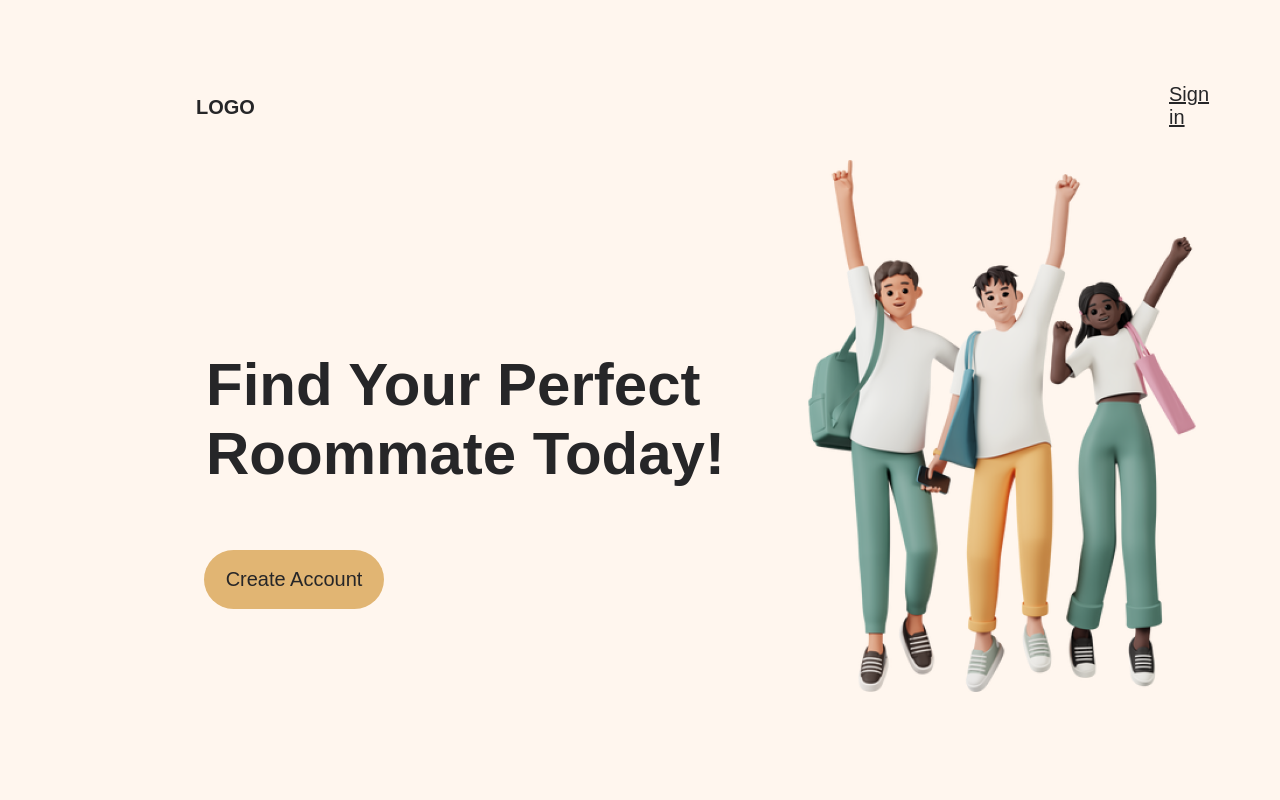
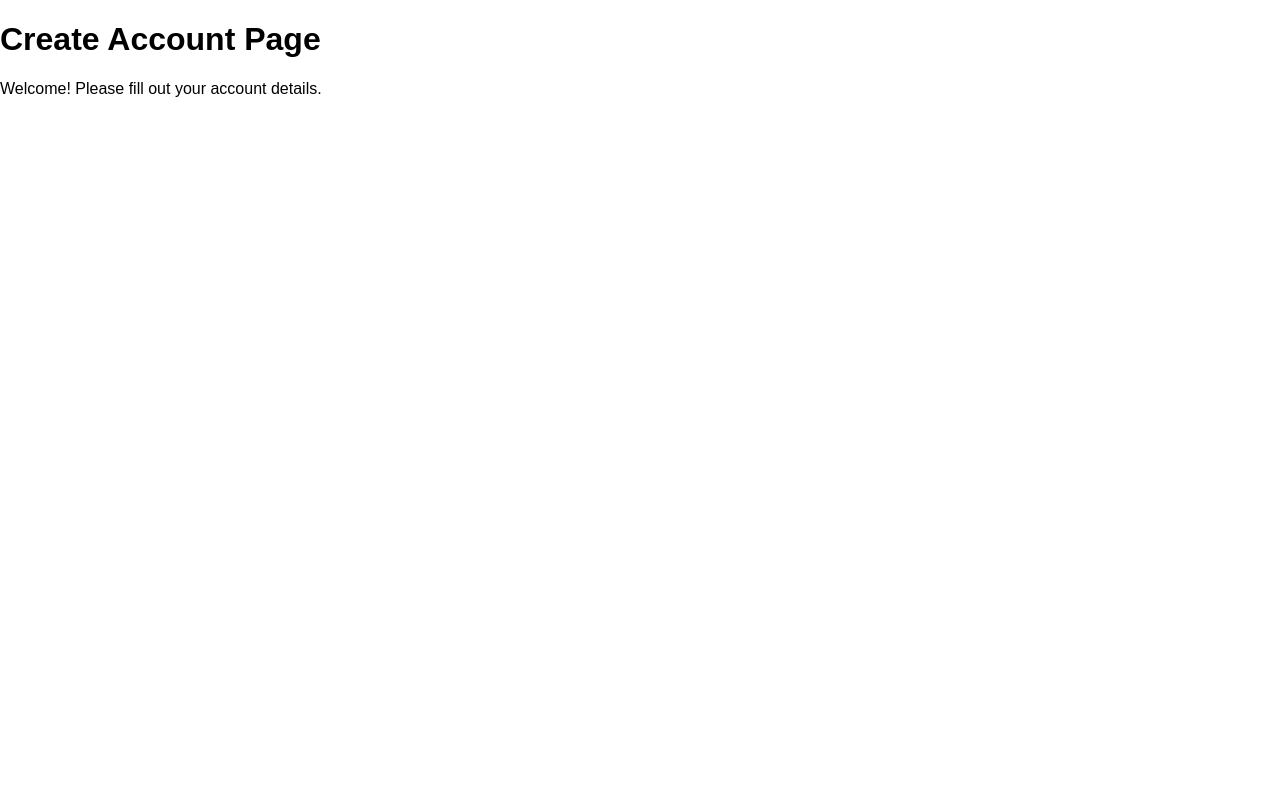
Before and after one commit to mary-gabin-mo/Roommate-Finder, a React (Create React App) app in the folder client/roommate-finder/: page /createAccount in a window 1280 px wide. Shown: the top 800 px of the page. Built offline with nearby package versions, Linux system fonts and the light colour scheme; a web font is replaced by a local one.

Commit message:
make create account and sign in page

```diff
--- a/client/roommate-finder/package.json
+++ b/client/roommate-finder/package.json
@@ -8,6 +8,7 @@
     "@testing-library/user-event": "^13.5.0",
     "react": "^18.3.1",
     "react-dom": "^18.3.1",
+    "react-router-dom": "^6.28.0",
     "react-scripts": "5.0.1",
     "web-vitals": "^2.1.4"
   },
--- a/client/roommate-finder/src/App.js
+++ b/client/roommate-finder/src/App.js
@@ -1,65 +1,18 @@
-import './App.css';
-import people from './images/people.png';
-import chatbot from './images/chatbot.png';
-import pfp from './images/pfp.png';
-import pickinguser from './images/pickinguser.png';
+import { BrowserRouter as Router, Routes, Route } from 'react-router-dom';
+import LandingPage from './landingPage';
+import CreateAccount from './createAccount';
+import SignIn from './signIn';
 
 function App() {
-  return (
-    <main>
-      <div className="landing-page">
-        <div className="div">
-          <header className="nav-bar">
-            <h1 className="logo">LOGO</h1>
-            <nav>
-              <a href="#signin" className="sign-in">Sign in</a>
-            </nav>
-            </header>
-        </div>
-          <section className="hero-section">
-            <div className="hero-content">
-              <h2 className="find-your-perfect">Find Your Perfect <br /> Roommate Today!</h2>
-              <button className="button">Create Account</button>
-            </div>
-            <img className="people" src={people} alt="people" />
-          </section>
-
-          <section className="features">
-            <h2 className="section-title">Your Perfect Match, Right Here On Campus</h2>
-
-            <div className="group">
-              <div className="overlap-group-wrapper">
-                <div className="overlap-group">
-                  <div className="rectangle" />
-                  <p className="p">Set your preferences and interests</p>
-                  <img className="pfp" src={pfp} alt="pfp" />
-                </div>
-              </div>
-
-              <div className="overlap-wrapper">
-                <div className="overlap-2">
-                  <div className="rectangle-2" />
-                  <p className="text-wrapper-2">
-                    Find potential roommates that match your criteria
-                  </p>
-                  <img className="picking-user" src={pickinguser} alt="pickinguser" />
-                </div>
-              </div>
-
-              <div className="div-wrapper">
-                <div className="overlap-3">
-                  <div className="rectangle-3" />
-                  <p className="text-wrapper-3">
-                    Start chatting with potential roommates to find the right fit
-                  </p>
-                  <img className="chatbot" src={chatbot} alt="chatbot" />
-                </div>
-              </div>
-            </div>
-          </section>
-          </div>
-    </main>
-  );
+    return (
+        <Router>
+            <Routes>
+                <Route path="/" element={<LandingPage />} />
+                <Route path="/createAccount" element={<CreateAccount />} />
+                <Route path="/signIn" element={<SignIn />} />
+            </Routes>
+        </Router>
+    );
 }
 
 export default App;
--- /dev/null
+++ b/client/roommate-finder/src/createAccount.js
@@ -0,0 +1,10 @@
+function CreateAccount() {
+    return (
+        <div>
+            <h1>Create Account Page</h1>
+            <p>Welcome! Please fill out your account details.</p>
+        </div>
+    );
+}
+
+export default CreateAccount;
--- /dev/null
+++ b/client/roommate-finder/src/landingPage.js
@@ -0,0 +1,72 @@
+import './landingPage.css';
+import people from './images/people.png';
+import chatbot from './images/chatbot.png';
+import pfp from './images/pfp.png';
+import pickinguser from './images/pickinguser.png';
+import { useNavigate } from 'react-router-dom'; // Import useNavigate
+
+function LandingPage() {
+    const navigate = useNavigate();
+
+    return (
+        <main>
+            <div className="landing-page">
+                <div className="div">
+                    <header className="nav-bar">
+                        <h1 className="logo">LOGO</h1>
+                        <nav>
+                            <a href="#signin" className="sign-in" onClick={() => navigate('/signIn')}>Sign in</a>
+                        </nav>
+                    </header>
+                </div>
+                <section className="hero-section">
+                    <div className="hero-content">
+                        <h2 className="find-your-perfect">
+                            Find Your Perfect <br /> Roommate Today!
+                        </h2>
+                        <button className="button" onClick={() => navigate('/createAccount')}>
+                            Create Account
+                        </button>
+                    </div>
+                    <img className="people" src={people} alt="people" />
+                </section>
+
+                <section className="features">
+                    <h2 className="section-title">Your Perfect Match, Right Here On Campus</h2>
+
+                    <div className="group">
+                        <div className="overlap-group-wrapper">
+                            <div className="overlap-group">
+                                <div className="rectangle" />
+                                <p className="p">Set your preferences and interests</p>
+                                <img className="pfp" src={pfp} alt="pfp" />
+                            </div>
+                        </div>
+
+                        <div className="overlap-wrapper">
+                            <div className="overlap-2">
+                                <div className="rectangle-2" />
+                                <p className="text-wrapper-2">
+                                    Find potential roommates that match your criteria
+                                </p>
+                                <img className="picking-user" src={pickinguser} alt="pickinguser" />
+                            </div>
+                        </div>
+
+                        <div className="div-wrapper">
+                            <div className="overlap-3">
+                                <div className="rectangle-3" />
+                                <p className="text-wrapper-3">
+                                    Start chatting with potential roommates to find the right fit
+                                </p>
+                                <img className="chatbot" src={chatbot} alt="chatbot" />
+                            </div>
+                        </div>
+                    </div>
+                </section>
+            </div>
+        </main>
+    );
+}
+
+export default LandingPage;
--- /dev/null
+++ b/client/roommate-finder/src/signIn.js
@@ -0,0 +1,10 @@
+function SignIn() {
+
+    return (
+        <div>
+            <h1>Sign In Page</h1>
+        </div>
+    );
+}
+
+export default SignIn;
```
Also changed, not shown: client/roommate-finder/src/landingPage.css (renamed from client/roommate-finder/src/App.css), 1 other file (tests, documents, lock files or other folders).
